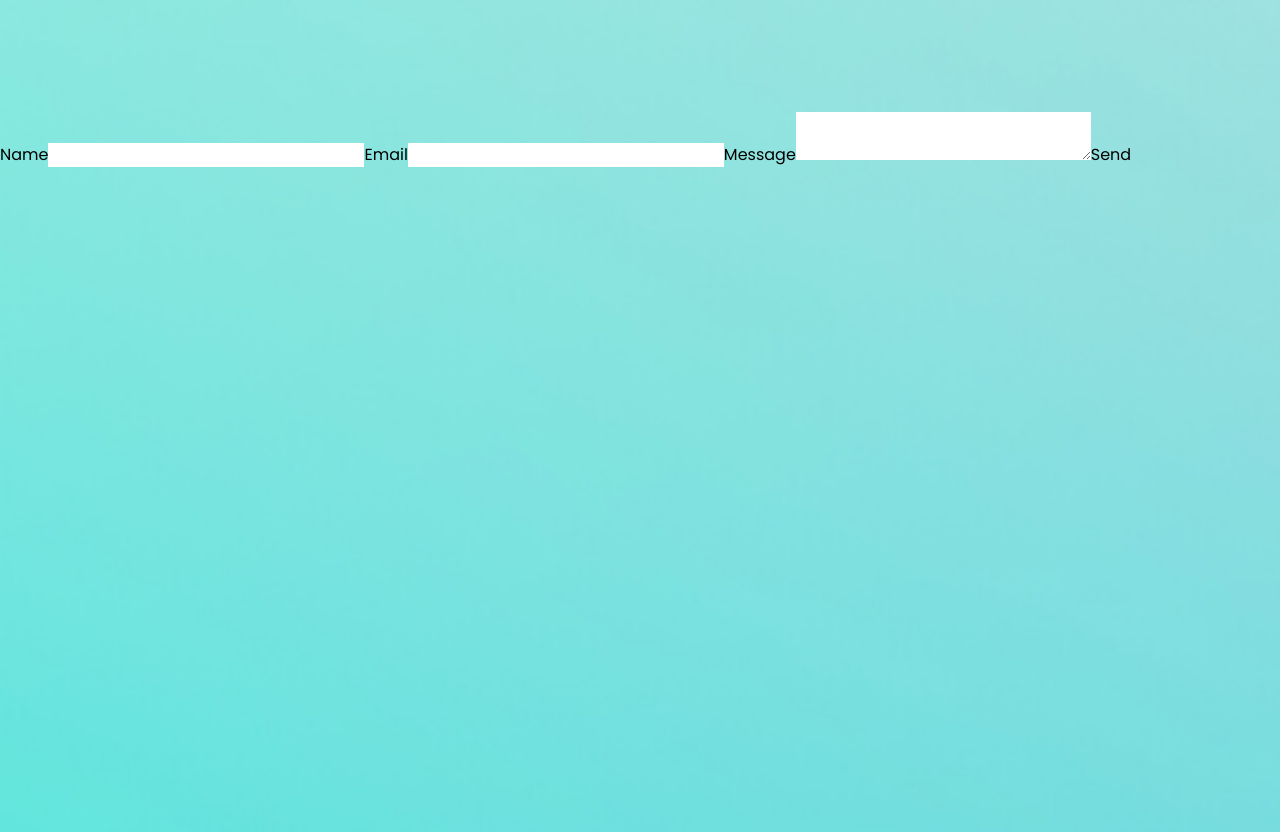
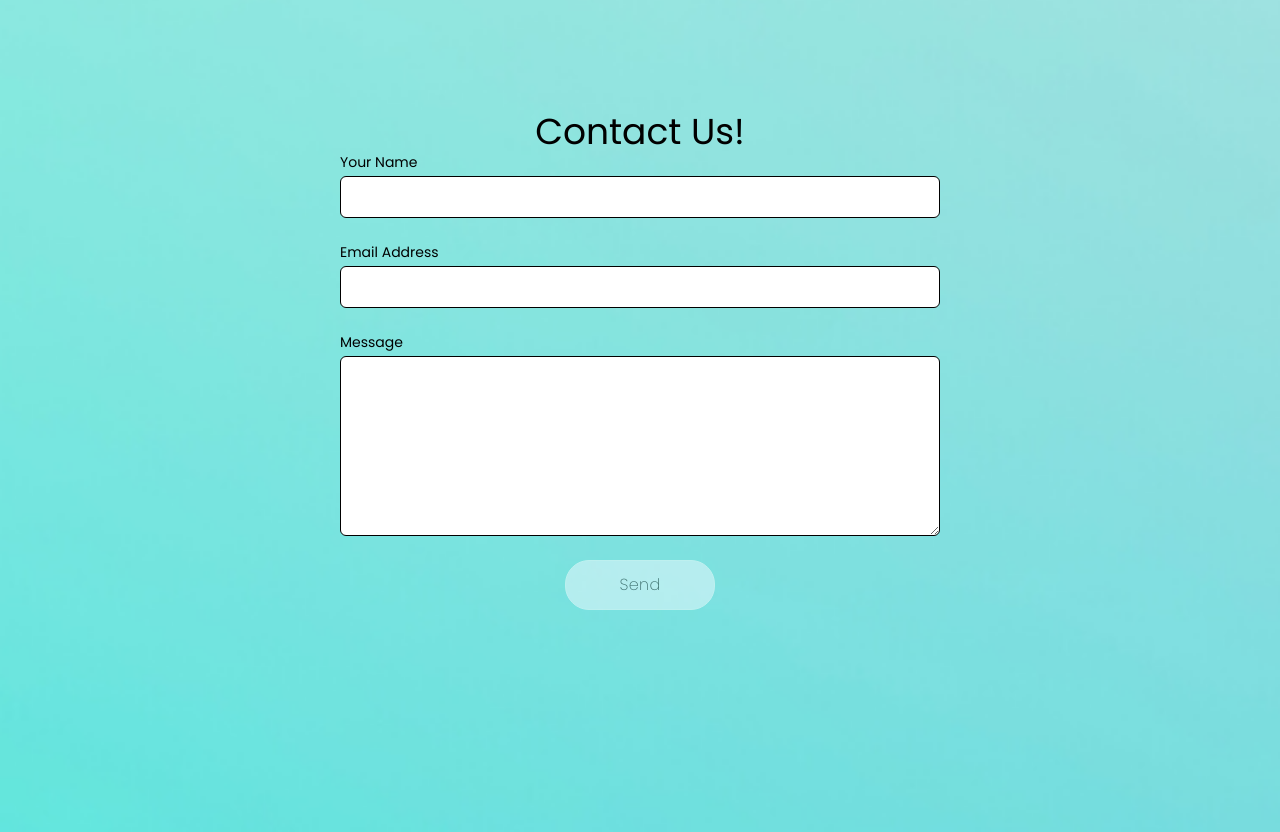
Before and after one commit to tech-tankorg/techtank-site, a Next.js app: page / in a window 1280 px wide. Shown: the part 1789-2621 px from the top of the page. Built offline with nearby package versions, Linux system fonts and the light colour scheme; no server answers.

Commit message:
added email feature using emailjs to contact, added hover effects to all buttons

```diff
--- a/app/components/Contact.tsx
+++ b/app/components/Contact.tsx
@@ -1,49 +1,104 @@
 "use client";
 
-import React, { forwardRef } from "react";
+import React, { forwardRef, useState } from "react";
 import emailjs from "@emailjs/browser";
 
-// https://www.emailjs.com/
+const Contact = React.forwardRef<HTMLDivElement, {}>((props, ref) => {
+  const PUBLIC_KEY = process.env.NEXT_PUBLIC_EMAIL_PUBLIC_KEY;
+  const [emailSent, setEmailSent] = useState<boolean>(false);
+  const [emailErrored, setEmailErrored] = useState<boolean>(false);
+  const [userName, setUserName] = useState<string>("");
+  const [submittedUserName, setSubmittedUserName] = useState<string>("");
 
-const Contact = React.forwardRef<HTMLDivElement, {}>((props, ref) => {
-  // const form = useRef<HTMLFormElement | null>(null); // Add type annotation for "form" useRef.
+  const isFormValid = userName.length > 0;
 
-  // const sendEmail = (e: React.FormEvent<HTMLFormElement>) => {
-  //   // Add type annotation for "e" event parameter.
-  //   e.preventDefault();
+  const handleUserNameChange = (e: React.ChangeEvent<HTMLInputElement>) => {
+    setUserName(e.target.value);
+  };
 
-  //   if (form.current) {
-  //     emailjs
-  //       .sendForm(
-  //         "YOUR_SERVICE_ID",
-  //         "YOUR_TEMPLATE_ID",
-  //         form.current,
-  //         "YOUR_PUBLIC_KEY"
-  //       )
-  //       .then(
-  //         (result) => {
-  //           console.log(result.text);
-  //         },
-  //         (error) => {
-  //           console.log(error.text);
-  //         }
-  //       );
-  //   }
-  // };
+  const sendEmail = (e: React.FormEvent<HTMLFormElement>) => {
+    e.preventDefault();
+    const form = e.target as HTMLFormElement;
+    setSubmittedUserName(userName);
+    emailjs
+      .sendForm("default_service", "template_qg2k3ds", form, PUBLIC_KEY)
+      .then(
+        (result) => {
+          setEmailSent(true);
+          form.reset();
+          setUserName("");
+        },
+        (error) => {
+          setEmailErrored(true);
+          console.log(error.text);
+        }
+      );
+  };
 
   return (
-    <div ref={ref} className="min-h-[90vh]">
-      <form
-      // onSubmit={sendEmail}
-      >
-        <label>Name</label>
-        <input type="text" name="user_name" />
-        <label>Email</label>
-        <input type="email" name="user_email" />
-        <label>Message</label>
-        <textarea name="message" />
-        <input type="submit" value="Send" />
+    <div ref={ref} className="min-h-[90vh] max-w-[1440px] mx-auto my-6 wrapper">
+      <h2 className="text-4xl text-center">Contact Us!</h2>
+      <form onSubmit={sendEmail} className="flex flex-col w-[600px] mx-auto">
+        <label
+          htmlFor="user_name"
+          className="block text-sm font-medium text-gray-700"
+        >
+          Your Name
+        </label>
+        <input
+          type="text"
+          name="user_name"
+          id="user_name"
+          value={userName}
+          onChange={handleUserNameChange}
+          className="mt-1 p-2 mb-6 w-full border rounded-md border-gray-800"
+          required
+        />
+
+        <label
+          htmlFor="reply_to"
+          className="block text-sm font-medium text-gray-700"
+        >
+          Email Address
+        </label>
+        <input
+          type="email"
+          name="reply_to"
+          id="reply_to"
+          className="mt-1 p-2 mb-6 w-full border rounded-md border-gray-800"
+          required
+        />
+
+        <label
+          htmlFor="message"
+          className="block text-sm font-medium text-gray-700"
+        >
+          Message
+        </label>
+        <textarea
+          name="message"
+          id="message"
+          className="mt-1 p-3 mb-6 w-full border rounded-md border-gray-800 min-h-[180px]"
+          required
+        />
+
+        <div className="flex justify-center">
+          <button type="submit" className="btn" disabled={!isFormValid}>
+            Send
+          </button>
+        </div>
       </form>
+      {emailSent && !emailErrored && (
+        <p className="text-center mt-10">
+          Thank you for your email, {submittedUserName}. We will respond as soon
+          as we can✨!{" "}
+        </p>
+      )}
+      {emailErrored && !emailSent && (
+        <p className="text-center mt-10">
+          Something went wrong🥺. Please try again!
+        </p>
+      )}
     </div>
   );
 });
--- a/app/components/JoinUs.tsx
+++ b/app/components/JoinUs.tsx
@@ -14,7 +14,7 @@ interface JoinUsProps {
 const JoinUs = React.forwardRef<HTMLDivElement, JoinUsProps>(
   ({ onContactUsClick }, ref) => {
     return (
-      <div className="min-h-[90vh] max-w-[1440px] mx-auto my-6 " ref={ref}>
+      <div className="min-h-[90vh] max-w-[1440px] mx-auto my-6" ref={ref}>
         <h2 className="text-4xl text-center">Join Us!</h2>
 
         <div className="flex flex-col">
--- a/package.json
+++ b/package.json
@@ -16,6 +16,7 @@
     "@types/react-dom": "18.2.7",
     "autoprefixer": "^10.4.14",
     "axios": "^1.4.0",
+    "emailjs-com": "^3.2.0",
     "eslint": "8.45.0",
     "eslint-config-next": "13.4.10",
     "next": "^13.2.4",
--- a/styles/input.css
+++ b/styles/input.css
@@ -17,6 +17,12 @@ body {
   .btn {
     @apply bg-lessWhite w-fit text-center py-3 px-5 rounded-3xl font-light tracking-wide border border-white min-w-[150px];
   }
+  .btn:hover:not(:disabled) {
+    @apply bg-darkTurquoise text-white font-normal;
+  }
+  .btn:disabled {
+    @apply cursor-not-allowed opacity-50;
+  }
 }
 
 .joinUsCard {
--- a/tailwind.config.js
+++ b/tailwind.config.js
@@ -15,8 +15,10 @@ module.exports = {
     colors: {
       white: "#FFFFFF",
       lessWhite: "#F0F9FF",
+      black: "#000",
+      darkTurquoise: "#35938c",
     },
-    extend: {}
+    extend: {},
   },
-  plugins: []
+  plugins: [],
 };
```
Also changed, not shown: 3 other files (tests, documents, lock files or other folders).
